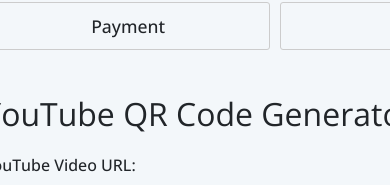
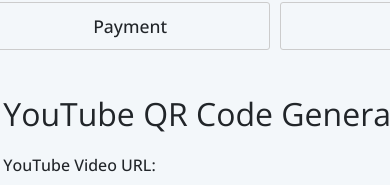
Before and after one commit to naviReact/QR_Code_Generator, a React (Create React App) app: page / in a window 390 px wide. Both pictures are taken after a click on the element "Youtube". Shown: the part 400-585 px from the top of the page. Built offline with nearby package versions, Linux system fonts and the light colour scheme.

Commit message:
change it responsive mediaqureis

```diff
--- a/src/App.css
+++ b/src/App.css
@@ -12,6 +12,7 @@
   max-height: 100vh;
 }
 .header-class{
+
   display:  flex;
   flex-direction: row;
   align-items: center;
@@ -19,10 +20,13 @@
   box-shadow: 0 1px 2px rgba(0, 0, 0, 0.2);
   width: 100%;
   height: 70px;
+  /* position: relative; */
 }
 .app_parent{
   /* background-color: black; */
   /* width: auto; */
+
+  /* background-color: aqua; */
   display:  flex;
   flex-direction: column;
   align-items: center;
@@ -30,7 +34,7 @@
 
 }
 section {
-
+  /* background-color: aqua; */
   position: sticky;
   padding: 7rem 0;
 }
--- a/src/comp/AppStore.js
+++ b/src/comp/AppStore.js
@@ -97,7 +97,7 @@
 
   return (
     <div className="container">
-      <h2 className="text-center" style={{ marginRight: '11.50rem', marginTop: '0.78rem', fontWeight: '400', }}>App Store QR code</h2>
+      <h2 className="text-center" style={{ marginRight: '16rem', marginTop: '0.78rem', fontWeight: '400', }}>App Store QR code</h2>
       <label htmlFor="websiteUrl">App Store URL:</label>
       <input
         type="text"
--- a/src/comp/Insta.js
+++ b/src/comp/Insta.js
@@ -1,5 +1,5 @@
 import '../comp/Insta.css'; // You can create a CSS file for styling
-import React, { useRef , useState} from 'react';
+import React, { useRef, useState } from 'react';
 import QRious from 'qrious';
 import { SetDownloadImageName } from '../modules/Qr';
 import cancel_image from '../User Image/cancel_image.png';
@@ -96,7 +96,7 @@
 
   return (
     <div className="container">
-      <h2 className="text-center" style={{marginRight: '11.50rem', marginTop: '0.78rem',}}>Instagram QR Code Generator</h2>
+      <h2 className="text-center" style={{ marginRight: '11.50rem', marginTop: '0.78rem', }}>Instagram QR Code Generator</h2>
       <label htmlFor="username">Instagram Username:</label>
       <input
         type="text"
@@ -149,7 +149,7 @@
         </div>
       </div>
 
-      <button onClick={generateInstagramQRCode}><i className='fa fa-plus' style={{marginRight: '0.78rem', fontWeight:'900',}}></i>Generate QR Code</button>
+      <button onClick={generateInstagramQRCode}><i className='fa fa-plus' style={{ marginRight: '0.78rem', fontWeight: '900', }}></i>Generate QR Code</button>
 
     </div>
   );
--- a/src/comp/Url.css
+++ b/src/comp/Url.css
@@ -1,4 +1,4 @@
-  .text-center {
+.text-center {
   /* margin-bottom: 20px; */
   white-space: nowrap;
 }
@@ -229,7 +229,7 @@
 
 @media (max-width: 420px) {
   .container {
-    margin-left: 12rem;
+    margin-left: 13rem;
 
   }
 
@@ -237,7 +237,7 @@
 
 }
 
-@media (max-width: 376px) {
+/* @media (max-width: 376px) {
   .container {
     margin-left: 15rem;
 
@@ -245,7 +245,7 @@
 
 
 
-}
+} */
 
 
 @media (min-width: 370px) and (max-width: 768px){
--- a/src/comp/Vcard.js
+++ b/src/comp/Vcard.js
@@ -102,7 +102,7 @@
           logoImage.onload = () => handleLogoLoad(logoImage);
         };
 
-        // reader.readAsDataURL(logoFile);
+        reader.readAsDataURL(logoFile);
 
 
 
--- a/src/comp/Youtube.js
+++ b/src/comp/Youtube.js
@@ -110,7 +110,7 @@
 
   return (
     <div className="container">
-      <h2 className="text-center" style={{ marginRight: '11.50rem', marginTop: '0.78rem', }}>YouTube QR Code Generator</h2>
+      <h2 className="text-center" style={{ marginRight: '10rem', marginTop: '0.78rem', }}>YouTube QR Code Generator</h2>
       <label htmlFor="videoUrl">YouTube Video URL:</label>
       <input
         type="text"
--- a/src/modules/Qr.css
+++ b/src/modules/Qr.css
@@ -150,6 +150,7 @@
         flex-direction: column;
         align-items: center;
         justify-content: center;
+        /* margin-right: 11rem; */
         /* background-color: #2196F3; */
     }
 
@@ -197,7 +198,7 @@
 }
 
 
-@media(min-width: 380px) and (max-width: 480px) {
+@media(min-width: 350px) and (max-width: 480px) {
     .qr-links-parent{
         /* background-color: #2196F3; */
         font-size: 1.1rem;
@@ -206,4 +207,5 @@
         grid-template-columns: repeat(2, 3fr);
         /* background-color: #2196F3; */
     }
+
 }
--- a/src/section/Premium.css
+++ b/src/section/Premium.css
@@ -88,11 +88,11 @@
   }
 }
 
-@media (max-width: 480px){
+@media (max-width: 580px){
   .premium-section{
 
-    max-width: 1500px;
+    max-width: 2000px;
     padding: 120px 12px;
-    background: #eee;
+    /* background: #eee; */
   }
 }
```
Also changed, not shown: src/comp/Insta.css (+22 -0 lines), 7 other files (tests, documents, lock files or other folders). Lines whose indentation alone changed are shown as unchanged.
